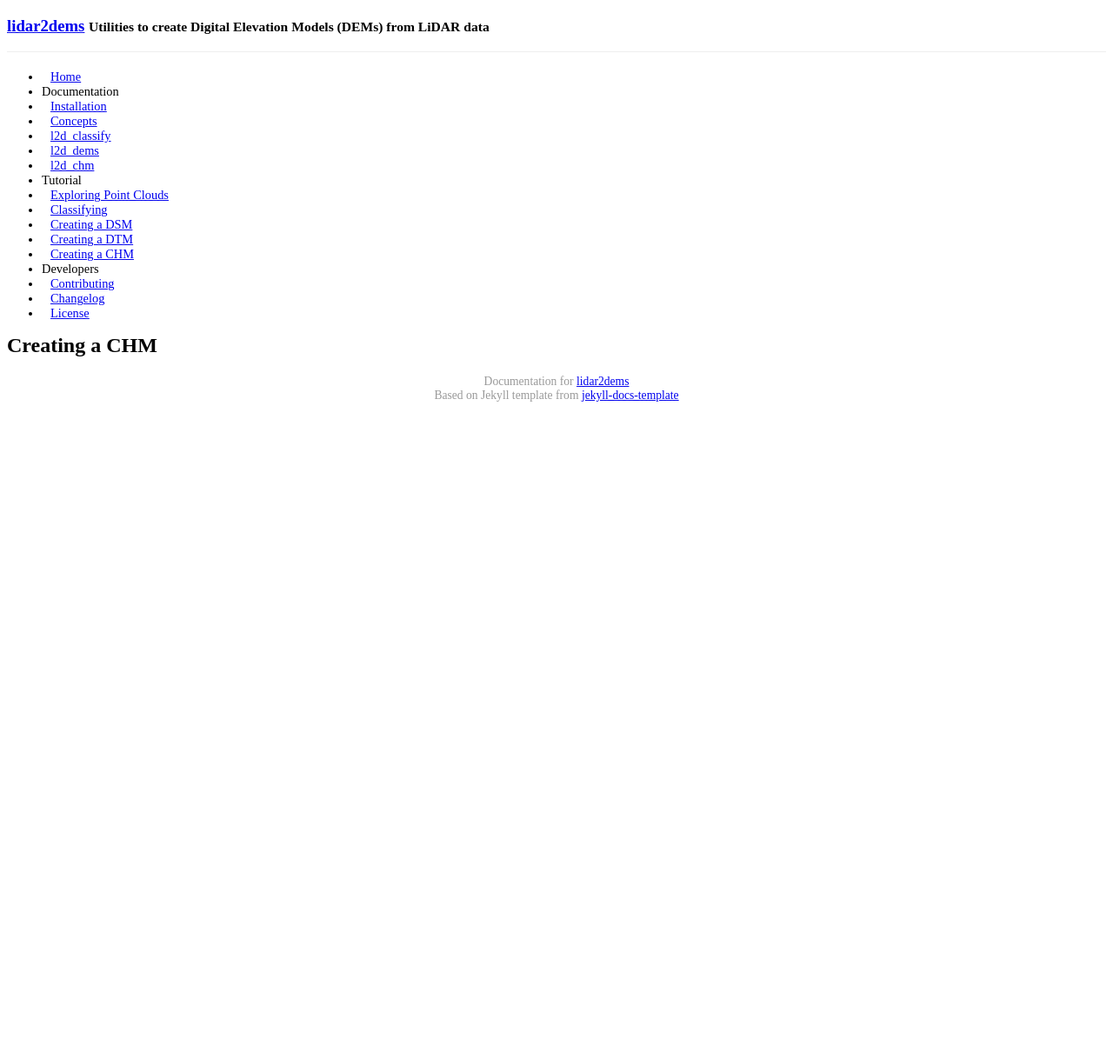
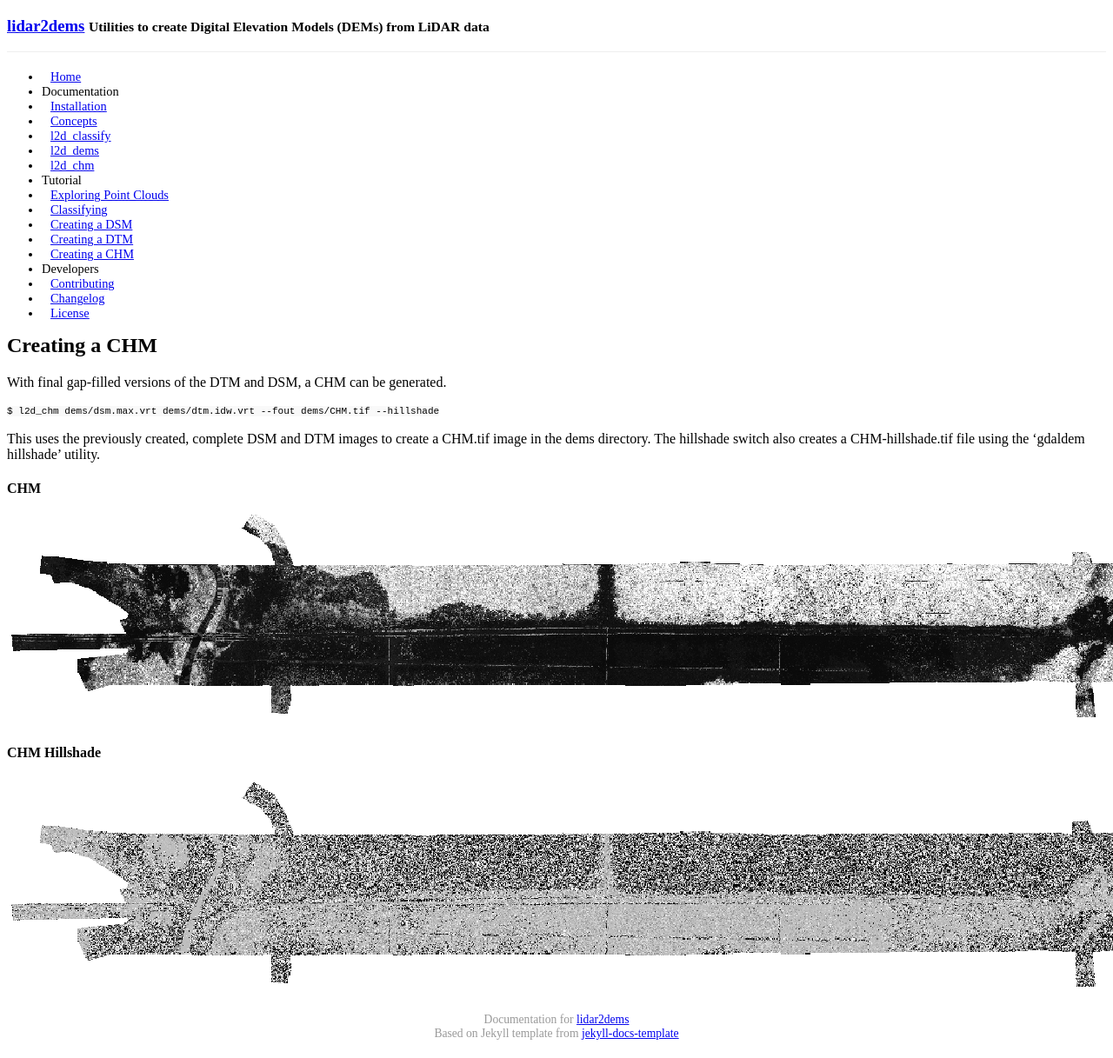
Before and after one commit to Applied-GeoSolutions/lidar2dems, a Jekyll site: the page built from _posts/2015-05-28-creating-a-chm.md, in a window 1280 px wide. Shown: the whole page at 87% size. Built offline with Jekyll 4.4.1, drawn with Linux system fonts in a browser that asks for light colours; Markdown is read by kramdown in place of the engine named in the settings; a style sheet for code colours, icons or effects is not loaded; before the commit the page ends 900 px from its top, so only the background shows below that.

Commit message:
updated CHM tutorial

```diff
--- a/_posts/2015-05-28-creating-a-chm.md
+++ b/_posts/2015-05-28-creating-a-chm.md
@@ -5,3 +5,15 @@ category: tut
 date: 2015-05-28 22:38:58
 order: 5
 ---
+
+With final gap-filled versions of the DTM and DSM, a CHM can be generated.
+
+	$ l2d_chm dems/dsm.max.vrt dems/dtm.idw.vrt --fout dems/CHM.tif --hillshade
+
+This uses the previously created, complete DSM and DTM images to create a CHM.tif image in the dems directory.  The hillshade switch also creates a CHM-hillshade.tif file using the 'gdaldem hillshade' utility.
+
+####CHM
+![Canopy Height Model](/lidar2dems/assets/chm-1.png)
+
+####CHM Hillshade
+![Canopy Height Model Hillshade](/lidar2dems/assets/chm-2.png)
```
Also changed, not shown: assets/chm-1.png (added), assets/chm-2.png (added).
